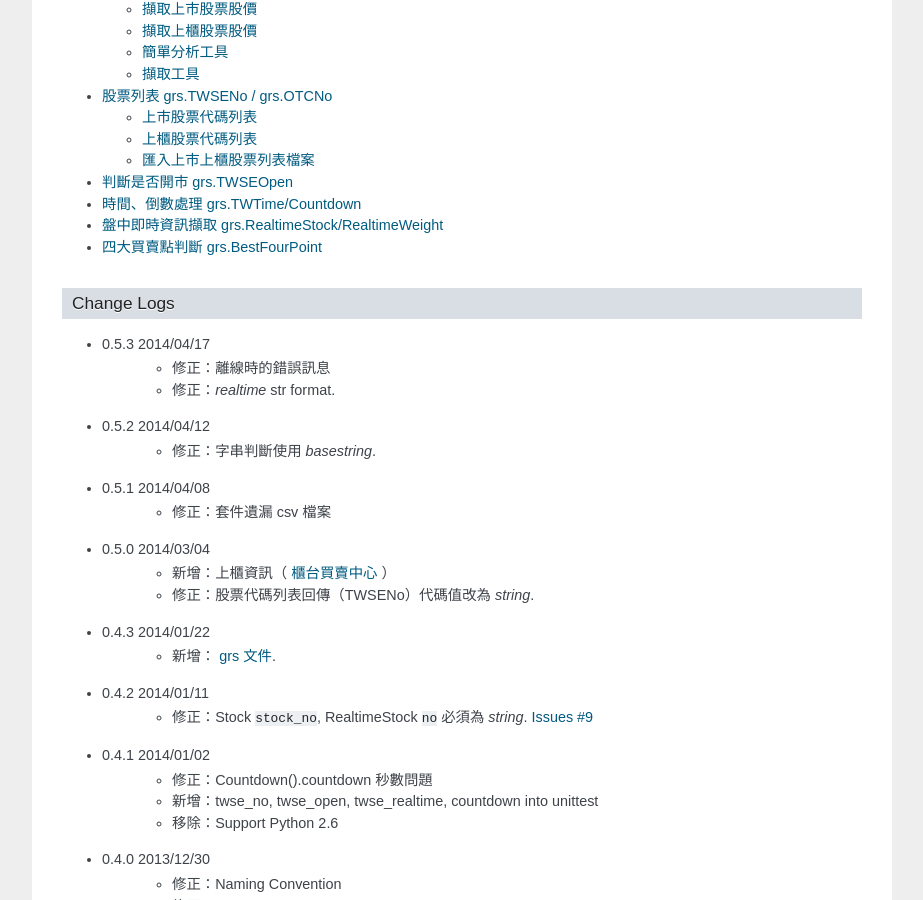
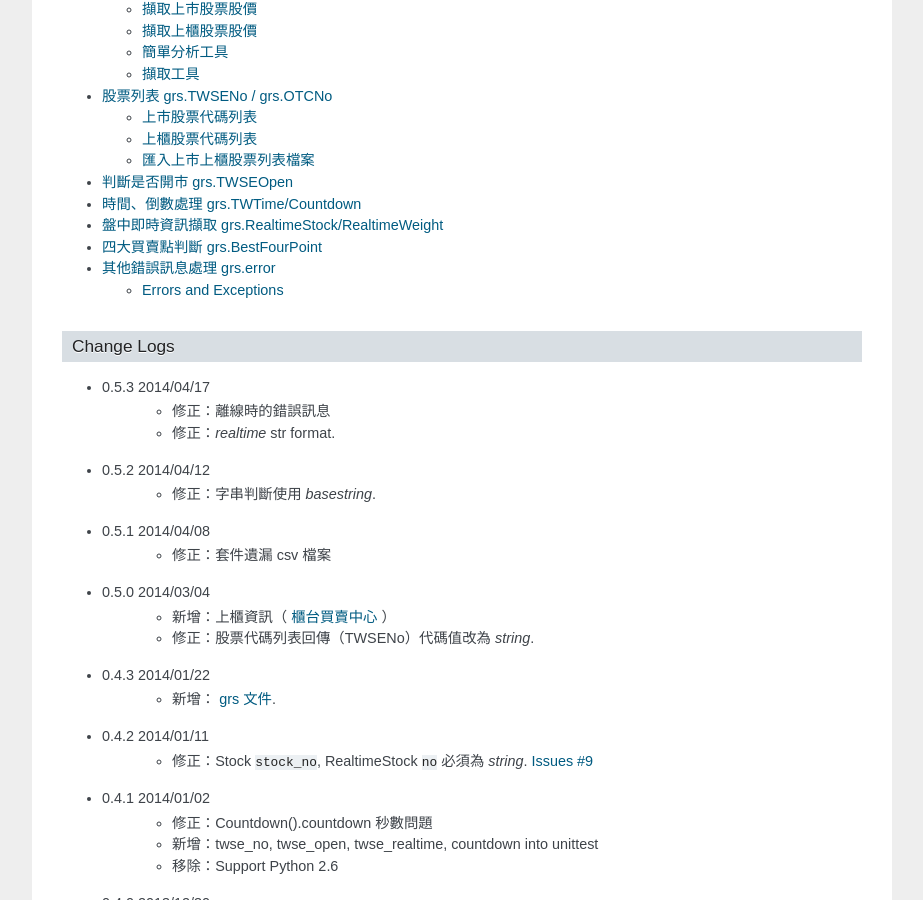
Before and after one commit to toomore/grs, a Sphinx documentation site: the page built from docs/source/index.rst, in a window 1280 px wide and 900 px high, scrolled down 1268 px. Shown: the whole window, without its empty margins (198-1121 px from the left). Built offline with Sphinx 7.4.7, drawn with Linux system fonts in a browser that asks for light colours; formulas are drawn with MathJax 3.

Commit message:
Add error link into docs index.

```diff
--- a/docs/source/index.rst
+++ b/docs/source/index.rst
@@ -75,6 +75,7 @@ Feature
    時間、倒數處理 grs.TWTime/Countdown <tw_time>
    盤中即時資訊擷取 grs.RealtimeStock/RealtimeWeight <realtime>
    四大買賣點判斷 grs.BestFourPoint <best_buy_or_sell>
+   其他錯誤訊息處理 grs.error <error>
 
 
 Change Logs
```
